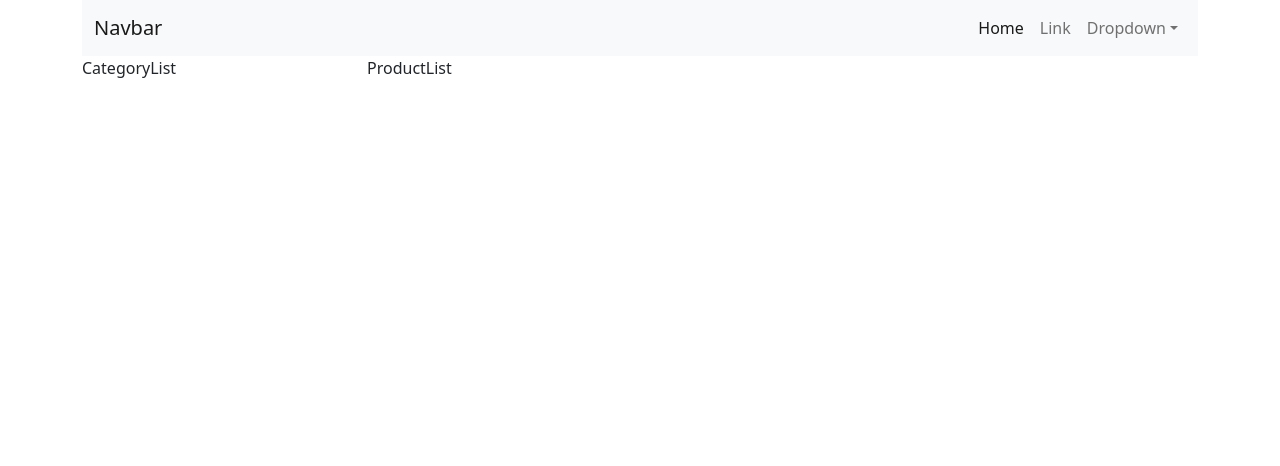
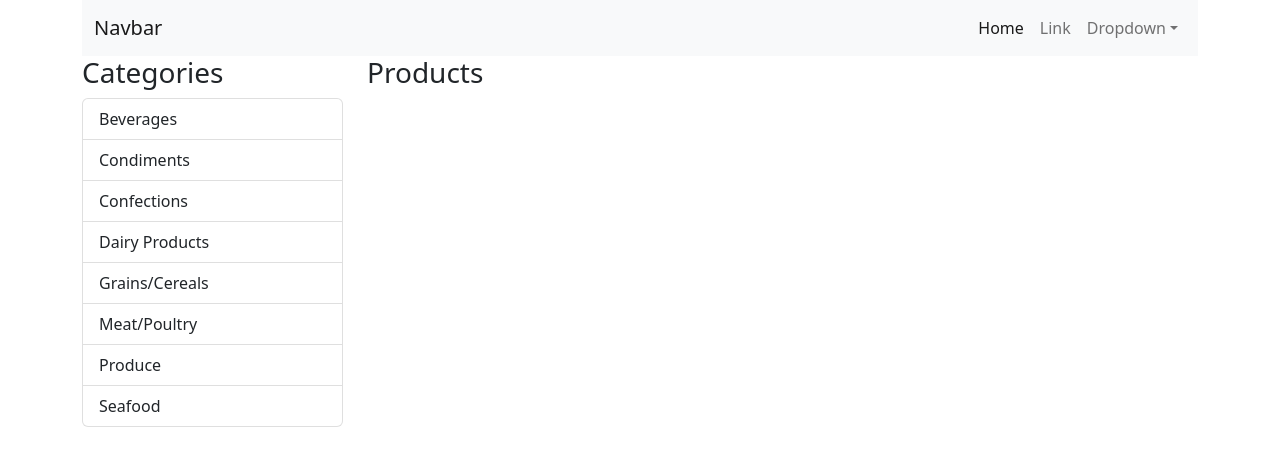
Before and after one commit to doom-white/reduxtutorial-northwind, a React (Create React App) app: page / in a window 1280 px wide. Shown: the top 466 px of the page. Built offline with nearby package versions, Linux system fonts and the light colour scheme; data requests are answered from the project's data file.

Commit message:
created redux structure and get categories

```diff
--- a/package.json
+++ b/package.json
@@ -16,6 +16,7 @@
     "react-router-dom": "^6.4.3",
     "react-scripts": "5.0.1",
     "redux": "^4.2.0",
+    "redux-thunk": "^2.4.2",
     "web-vitals": "^2.1.4"
   },
   "scripts": {
--- a/src/assets/css/general.css
+++ b/src/assets/css/general.css
@@ -0,0 +1,7 @@
+.list-group-item {
+  cursor: pointer;
+}
+
+.list-group-item:not(.active):hover {
+  background-color: rgba(0, 0, 255, 0.155);
+}
--- a/src/components/categories/CategoryList.js
+++ b/src/components/categories/CategoryList.js
@@ -1,7 +1,51 @@
 import React, { Component } from "react";
+import { connect } from "react-redux";
+import { bindActionCreators } from "redux";
+import {
+  changeCategory,
+  getCategories,
+} from "../../redux/actions/categoryActions";
 
-export default class CategoryList extends Component {
+class CategoryList extends Component {
+  componentDidMount() {
+    this.props.actions.getCategories();
+  }
+
   render() {
-    return <div>CategoryList</div>;
+    return (
+      <div>
+        <h3>Categories</h3>
+        <ul className="list-group">
+          {this.props.categories.map((cat) => (
+            <li
+              className={`list-group-item ${
+                cat.id === this.props.currentCategory.id ? "active" : null
+              }`}
+              key={cat.id}
+              onClick={() => this.props.actions.changeCategory(cat)}
+            >
+              {cat.categoryName}
+            </li>
+          ))}
+        </ul>
+      </div>
+    );
   }
 }
+
+const mapStateToProps = (state) => {
+  return {
+    currentCategory: state.ChangeCategoryReducer,
+    categories: state.CategoryListReducer,
+  };
+};
+const mapDispatchToProps = (dispatch) => {
+  return {
+    actions: {
+      getCategories: bindActionCreators(getCategories, dispatch),
+      changeCategory: bindActionCreators(changeCategory, dispatch),
+    },
+  };
+};
+
+export default connect(mapStateToProps, mapDispatchToProps)(CategoryList);
--- a/src/components/products/ProductList.js
+++ b/src/components/products/ProductList.js
@@ -2,6 +2,10 @@ import React, { Component } from "react";
 
 export default class ProductList extends Component {
   render() {
-    return <div>ProductList</div>;
+    return (
+      <div>
+        <h3>Products</h3>
+      </div>
+    );
   }
 }
--- a/src/index.js
+++ b/src/index.js
@@ -1,13 +1,19 @@
 import React from "react";
 import ReactDOM from "react-dom/client";
 import App from "./App";
+import { Provider } from "react-redux";
+import RootStore from "./redux/configureStore";
 import "bootstrap/dist/css/bootstrap.min.css";
 import "bootstrap/dist/js/bootstrap.min.js";
 import "./assets/css/general.css";
 
+const store = RootStore();
+
 const root = ReactDOM.createRoot(document.getElementById("root"));
 root.render(
   <React.StrictMode>
-    <App />
+    <Provider store={store}>
+      <App />
+    </Provider>
   </React.StrictMode>
 );
--- /dev/null
+++ b/src/redux/actions/actionTypes.js
@@ -0,0 +1,4 @@
+const CHANGE_CATEGORY = "CHANGE_CATEGORY";
+const GET_CATEGORIES_SUCCESS = "GET_CATEGORIES_SUCCESS";
+
+export { CHANGE_CATEGORY, GET_CATEGORIES_SUCCESS };
--- /dev/null
+++ b/src/redux/actions/categoryActions.js
@@ -0,0 +1,21 @@
+import * as ActionTypes from "./actionTypes";
+import axios from "axios";
+
+export const changeCategory = (category) => {
+  return {
+    type: ActionTypes.CHANGE_CATEGORY,
+    payload: category,
+  };
+};
+
+export const getCategoriesSuccess = (category) => {
+  return {
+    type: ActionTypes.GET_CATEGORIES_SUCCESS,
+    payload: category,
+  };
+};
+
+export const getCategories = () => async (dispatch) => {
+  let url = "http://localhost:3000/categories";
+  await axios.get(url).then((res) => dispatch(getCategoriesSuccess(res.data)));
+};
--- a/src/redux/configureStore.js
+++ b/src/redux/configureStore.js
@@ -0,0 +1,11 @@
+import { applyMiddleware, createStore } from "redux";
+import RootReducers from "./reducers";
+import thunk from "redux-thunk";
+
+// const RootStore = createStore(RootReducers);
+
+const RootStore = () => {
+  return createStore(RootReducers, applyMiddleware(thunk));
+};
+
+export default RootStore;
--- /dev/null
+++ b/src/redux/reducers/categoryListReducer.js
@@ -0,0 +1,14 @@
+import * as ActionTypes from "../actions/actionTypes";
+import initialState from "./initialState";
+
+const CategoryListReducer = (state = initialState.categories, action) => {
+  switch (action.type) {
+    case ActionTypes.GET_CATEGORIES_SUCCESS:
+      return action.payload;
+
+    default:
+      return state;
+  }
+};
+
+export default CategoryListReducer;
--- /dev/null
+++ b/src/redux/reducers/changeCatReducer.js
@@ -0,0 +1,16 @@
+import * as ActionTypes from "../actions/actionTypes";
+import initialState from "./initialState";
+
+const ChangeCategoryReducer = (
+  state = initialState.currentCategory,
+  action
+) => {
+  switch (action.type) {
+    case ActionTypes.CHANGE_CATEGORY:
+      return action.payload;
+    default:
+      return state;
+  }
+};
+
+export default ChangeCategoryReducer;
--- /dev/null
+++ b/src/redux/reducers/index.js
@@ -0,0 +1,10 @@
+import { combineReducers } from "redux";
+import ChangeCategoryReducer from "./changeCatReducer";
+import CategoryListReducer from "./categoryListReducer";
+
+const RootReducers = combineReducers({
+  ChangeCategoryReducer,
+  CategoryListReducer,
+});
+
+export default RootReducers;
--- /dev/null
+++ b/src/redux/reducers/initialState.js
@@ -0,0 +1,6 @@
+const initialState = {
+  currentCategory: {},
+  categories: [],
+};
+
+export default initialState;
```
Also changed, not shown: 1 other file (tests, documents, lock files or other folders).
